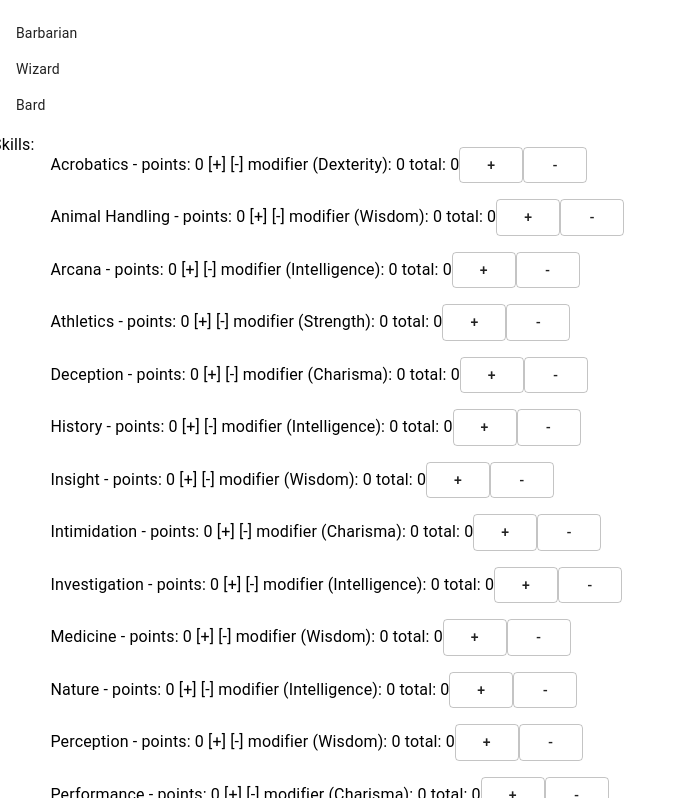
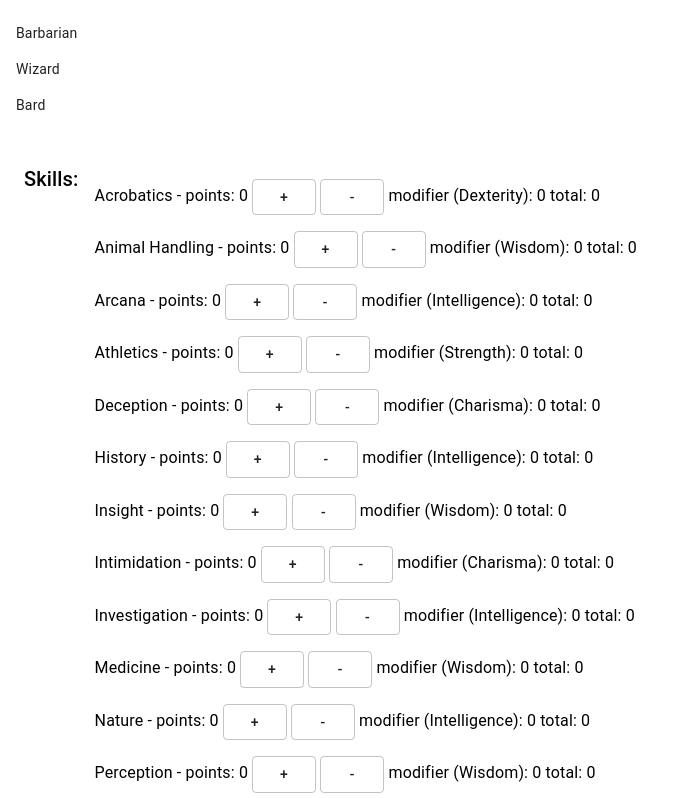
Before and after one commit to zeelmavani/rpg-dnd-react, a React (Create React App) app: page / in a window 1280 px wide. Shown: the part 482-1280 px from the top of the page, without its empty margins (0-699 px from the left). Built offline with nearby package versions, Linux system fonts and the light colour scheme.

Commit message:
Cleaned up the component structure

```diff
--- a/src/components/CharSheet.jsx
+++ b/src/components/CharSheet.jsx
@@ -1,19 +1,9 @@
-import {
-  Button,
-  Grid,
-  List,
-  ListItem,
-  TextField,
-  Typography,
-} from "@material-ui/core";
+import { Button, Grid, TextField, Typography } from "@material-ui/core";
 import React, { useState } from "react";
-import { ATTRIBUTE_LIST, SKILL_LIST } from "../consts";
-import {
-  calAbilityModifier,
-  generateDefaultAttrs,
-  generateDefaultSkills,
-} from "../utils";
+import { ATTRIBUTE_LIST } from "../consts";
+import { generateDefaultAttrs, generateDefaultSkills } from "../utils";
 import { DisplayClass } from "./DisplayClass";
+import { DisplaySkill } from "./DisplaySkill";
 
 export function CharSheet() {
   const [characters, setCharacters] = useState([
@@ -32,7 +22,9 @@ export function CharSheet() {
         pre[characterIndex].attributes[attribute].currentPoints;
       const updatedCharacters = [...pre];
       if (currentPoints - 1 >= 0) {
-        updatedCharacters[characterIndex].attributes[attribute].currentPoints -= 1;
+        updatedCharacters[characterIndex].attributes[
+          attribute
+        ].currentPoints -= 1;
       }
       return updatedCharacters;
     });
@@ -48,7 +40,9 @@ export function CharSheet() {
       );
       const updatedCharacters = [...pre];
       if (totalValue < 70) {
-        updatedCharacters[characterIndex].attributes[attribute].currentPoints += 1;
+        updatedCharacters[characterIndex].attributes[
+          attribute
+        ].currentPoints += 1;
         console.log("increament:updatedCharacters", updatedCharacters);
         setError("");
       } else {
@@ -98,7 +92,7 @@ export function CharSheet() {
           <Grid container spacing={3} className="p-2">
             <Typography variant="h6">Attributes:</Typography>
             {ATTRIBUTE_LIST.map((attribute) => {
-              console.log(attribute);
+            //   console.log(attribute);
               return (
                 <Grid item xs={3} key={attribute}>
                   <Typography variant="body2">{attribute}</Typography>
@@ -126,51 +120,12 @@ export function CharSheet() {
               handleClassClick(characterIndex, selectedClass)
             }
           />
-          {/* <DisplaySkill /> */}
-          <Grid container spacing={2} className="p-20">
-            <Typography variant="subtitle1">Skills:</Typography>
-            <List>
-              {SKILL_LIST.map((skill) => {
-                const { name, attributeModifier } = skill;
-                const abilityModifier = calAbilityModifier(
-                  character.attributes[attributeModifier].currentPoints
-                );
-                const totalSkillValue =
-                  character.skillLevels[name].currentPoints + abilityModifier;
-                console.log("skill", name);
-                console.log(
-                  "skill value",
-                  character,
-                  character.skillLevels[name].currentPoints
-                );
-                console.log("totalSkillValue", totalSkillValue);
-
-                return (
-                  <ListItem key={name}>
-                    <Typography>
-                      {`${name} - points: ${character.skillLevels[name].currentPoints} [+] [-] modifier (${attributeModifier}): ${abilityModifier} total: ${totalSkillValue}`}
-                    </Typography>
-                    <Button
-                      variant="outlined"
-                      onClick={() =>
-                        handleSkillPointsChange(characterIndex, skill, 1)
-                      }
-                    >
-                      +
-                    </Button>
-                    <Button
-                      variant="outlined"
-                      onClick={() =>
-                        handleSkillPointsChange(characterIndex, skill, -1)
-                      }
-                    >
-                      -
-                    </Button>
-                  </ListItem>
-                );
-              })}
-            </List>
-          </Grid>
+          <DisplaySkill
+            character={character}
+            onSkillPointsChange={(skill, opValue) =>
+              handleSkillPointsChange(characterIndex, skill, opValue)
+            }
+          />
         </Grid>
       ))}
     </Grid>
--- a/src/components/DisplayClass.jsx
+++ b/src/components/DisplayClass.jsx
@@ -46,7 +46,7 @@ export function DisplayClass({character, onClassSelection}) {
       </Grid>
       {character.selectedClass && (
         <Grid item xs={4}>
-          <Typography variant="body1">
+          <Typography variant="h6">
             Minimum Config for {character.selectedClass}:
           </Typography>
           <List>
--- a/src/components/DisplaySkill.jsx
+++ b/src/components/DisplaySkill.jsx
@@ -1,5 +1,51 @@
+import { Button, Grid, List, ListItem, Typography } from "@material-ui/core";
 import React from "react";
+import { SKILL_LIST } from "../consts";
+import { calAbilityModifier } from "../utils";
 
-export function DisplaySkill() {
-  return <></>;
+export function DisplaySkill({ character, onSkillPointsChange }) {
+  return (
+    <Grid container spacing={2} className="p-2">
+      <Typography variant="h6">Skills:</Typography>
+      <List>
+        {SKILL_LIST.map((skill) => {
+          // console.log(character)
+          const { name, attributeModifier } = skill;
+          const abilityModifier = calAbilityModifier(
+            character.attributes[attributeModifier].currentPoints
+          );
+          const totalSkillValue =
+            character.skillLevels[name].currentPoints + abilityModifier;
+          //   console.log("skill", name);
+          //   console.log(
+          //     "skill value",
+          //     character,
+          //     character.skillLevels[name].currentPoints
+          //   );
+          //   console.log("totalSkillValue", totalSkillValue);
+
+          return (
+            <ListItem key={name}>
+              <Typography>
+                {`${name} - points: ${character.skillLevels[name].currentPoints}`}{" "}
+                <Button
+                  variant="outlined"
+                  onClick={() => onSkillPointsChange(skill, 1)}
+                >
+                  +
+                </Button>{" "}
+                <Button
+                  variant="outlined"
+                  onClick={() => onSkillPointsChange(skill, -1)}
+                >
+                  -
+                </Button>{" "}
+                {`modifier (${attributeModifier}): ${abilityModifier} total: ${totalSkillValue}`}
+              </Typography>
+            </ListItem>
+          );
+        })}
+      </List>
+    </Grid>
+  );
 }
```
